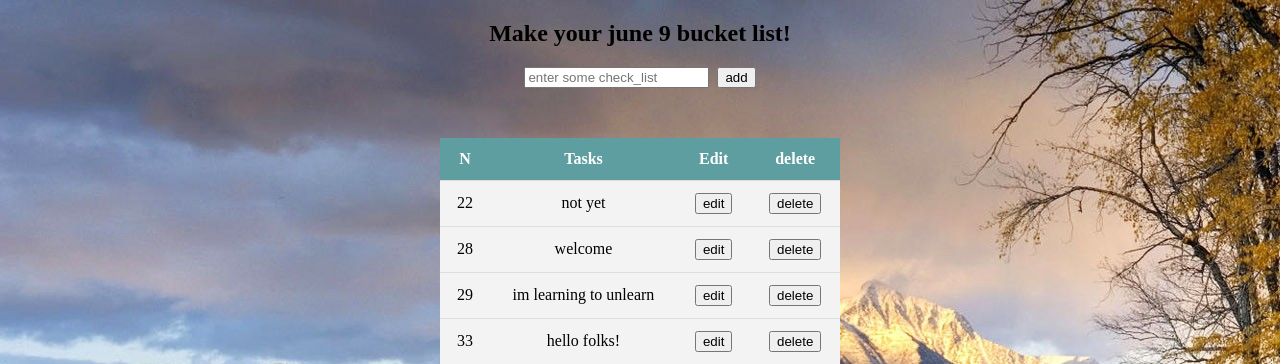
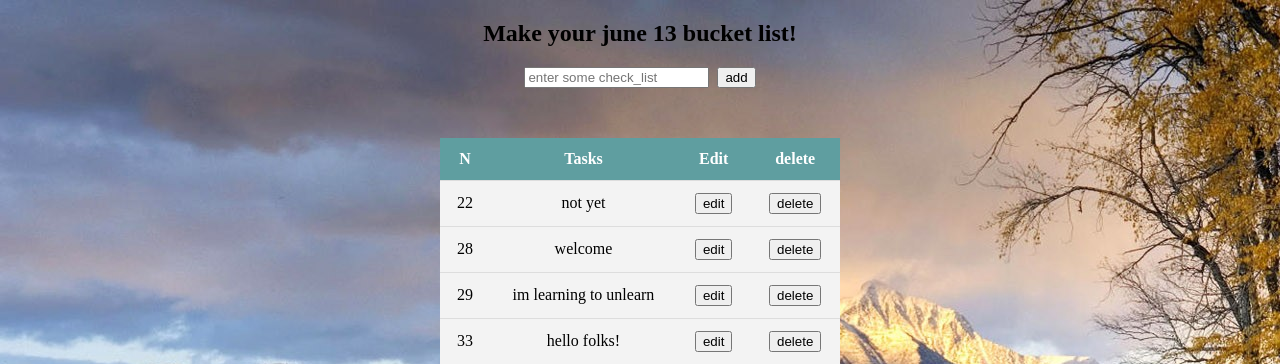
Before and after one commit to Harish1am/todo_list, a PHP site: page / in a window 1280 px wide. Shown: the top 364 px of the page. Run offline with PHP 8.4, Linux system fonts and the light colour scheme; data comes from the database, SQL or seed files in the repository.

Commit message:
Update index.php j13

```diff
--- a/index.php
+++ b/index.php
@@ -15,7 +15,7 @@
 <body background="river.jpg">
 
     <div id="input">
-        <h2>Make your june 9 bucket list!</h2>
+        <h2>Make your june 13 bucket list!</h2>
     <form id="frm" >
 
     <input type="text" id="task"  name="task" placeholder="enter some check_list" class="task_input">
```
